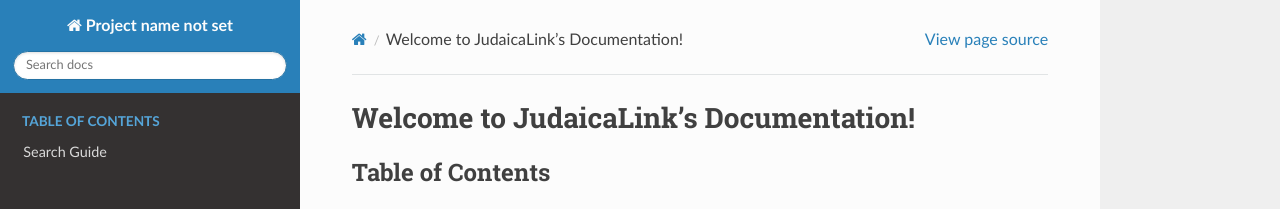
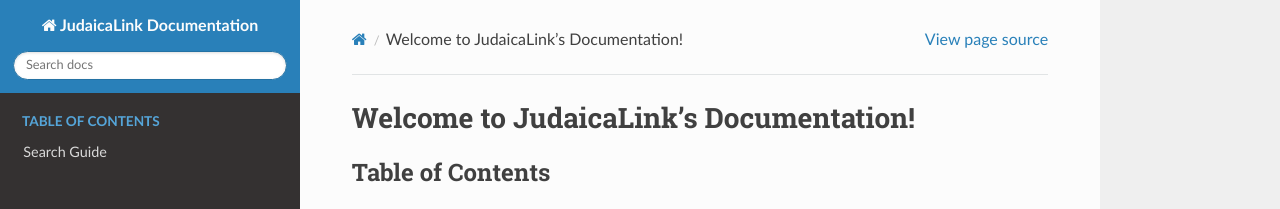
Before and after one commit to bsesic/judaicalink-docs, a Sphinx documentation site: the page built from docs/index.rst, in a window 1280 px wide. Shown: the top 209 px of the page. Built offline with Sphinx 7.4.7 and the Read the Docs theme 3.1.0, drawn with Linux system fonts in a browser that asks for light colours; part of the change alters nothing that is shown.

```diff
--- a/docs/conf.py
+++ b/docs/conf.py
@@ -1,6 +1,13 @@
 import os
 import sys
 sys.path.insert(0, os.path.abspath('..'))
+
+# Sphinx project settings
+project = 'JudaicaLink Documentation'
+author = 'JudaicaLink Team'
+version = '0.1'
+release = '0.1.0'
+
 
 # Add language support
 language = 'en'  # Default language
```
